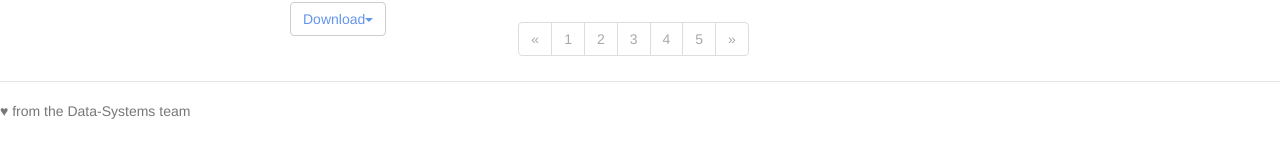
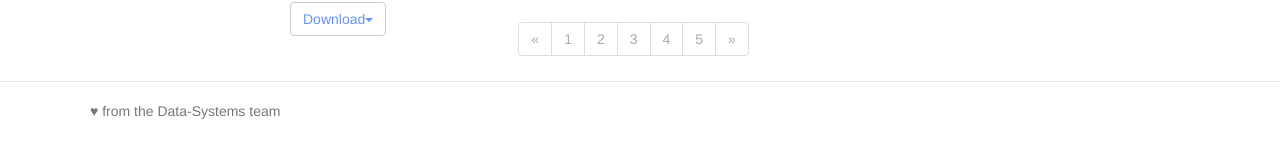
Before and after one commit to cliffmin/maven_events, a website: page app/index.html in a window 1280 px wide. Shown: the part 637-794 px from the top of the page. Drawn offline with nearby package versions, Linux system fonts and the light colour scheme; some packages are replaced by stand-ins of ours; files that its build step writes are made by us from their sources.

Commit message:
more stylings

```diff
--- a/app/views/main.html
+++ b/app/views/main.html
@@ -53,6 +53,6 @@
     </div>
 </div>
 
-<div class="footer" style="height: 90px">
+<div class="footer" style="padding-left: 90px; padding-right: 90px; height: 90px">
     <p>♥ from the Data-Systems team</p>
 </div>
```
